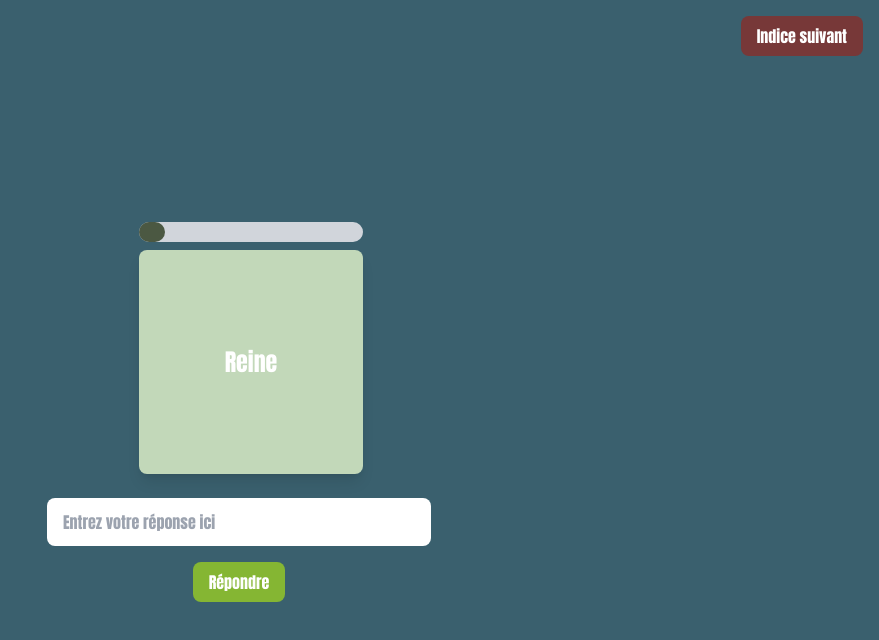
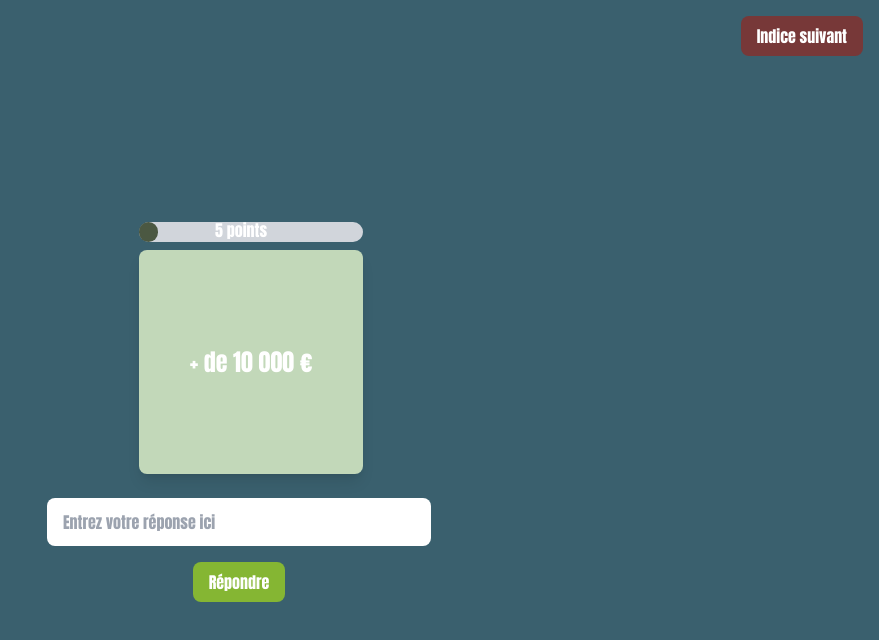
Before and after one commit to SebGarcia-coder/Reliable, a Vue app: page /demo in a window 1280 px wide. Shown: the top 640 px of the page, without its empty margins (401-1280 px from the left). Built offline with nearby package versions, Linux system fonts and the light colour scheme.

Commit message:
small fixes

```diff
--- a/src/components/AnswerInput.vue
+++ b/src/components/AnswerInput.vue
@@ -7,16 +7,14 @@ import axios from 'axios';
 
 const userAnswer = ref('');
 
-interface Clue {
-  text: string;
-  visible: boolean;
-}
+const props = defineProps<{
+  clues: {
+    text: string;
+    visible: boolean;
+  }[];
+}>();
 
-const props = defineProps<{
-  clues: Clue[]
-}>()
-
-
+// TODO : quand les questions seront dans la bdd, n'envoyer que l'id de la question.
 
 let clueString = ''
 
--- a/src/components/Timer.vue
+++ b/src/components/Timer.vue
@@ -40,12 +40,16 @@ onMounted(startTimer)
 
 <template>
   <div class="flex items-center justify-end">
-    <div class="w-20 h-5 bg-gray-300 rounded-full w-56">
+    <div class="w-20 h-5 bg-gray-300 rounded-full w-56 relative">
       <div
-        class="h-full bg-custom-dark-green rounded-full w-56"
+        class="h-full bg-custom-dark-green rounded-full w-56 "
         :style="{ width: `${((totalTime - remainingTime) / totalTime) * 100}%` }"
-      ></div>
+      >
+        <div class="text-white absolute -top-1 right-24
+        ">
+          {{ currentPoints }} {{ currentPoints === 1 ? 'point' : 'points' }}
+        </div>
+      </div>
     </div>
-    <!-- <span class="text-white"> {{ currentPoints }} {{ currentPoints === 1 ? 'point' : 'points' }} </span> -->
   </div>
 </template>
--- a/src/views/Demo.vue
+++ b/src/views/Demo.vue
@@ -6,10 +6,10 @@ import AnswerInput from '../components/AnswerInput.vue'
 import Timer from '../components/Timer.vue'
 
 const clues = ref([
-  { text: 'Reine', visible: true },
-  { text: 'Main', visible: false },
-  { text: 'Atout', visible: false },
-  { text: 'Trèfle', visible: false },
+  { text: '+ de 10 000 €', visible: true },
+  { text: 'Un animal de compagnie', visible: false },
+  { text: '+ de 200 cigarettes', visible: false },
+  { text: '+ de 10L de whisky', visible: false },
 ])
 
 const pointsPerClue = [5, 3, 2, 1]
```
Also changed, not shown: 1 other file (tests, documents, lock files or other folders).
